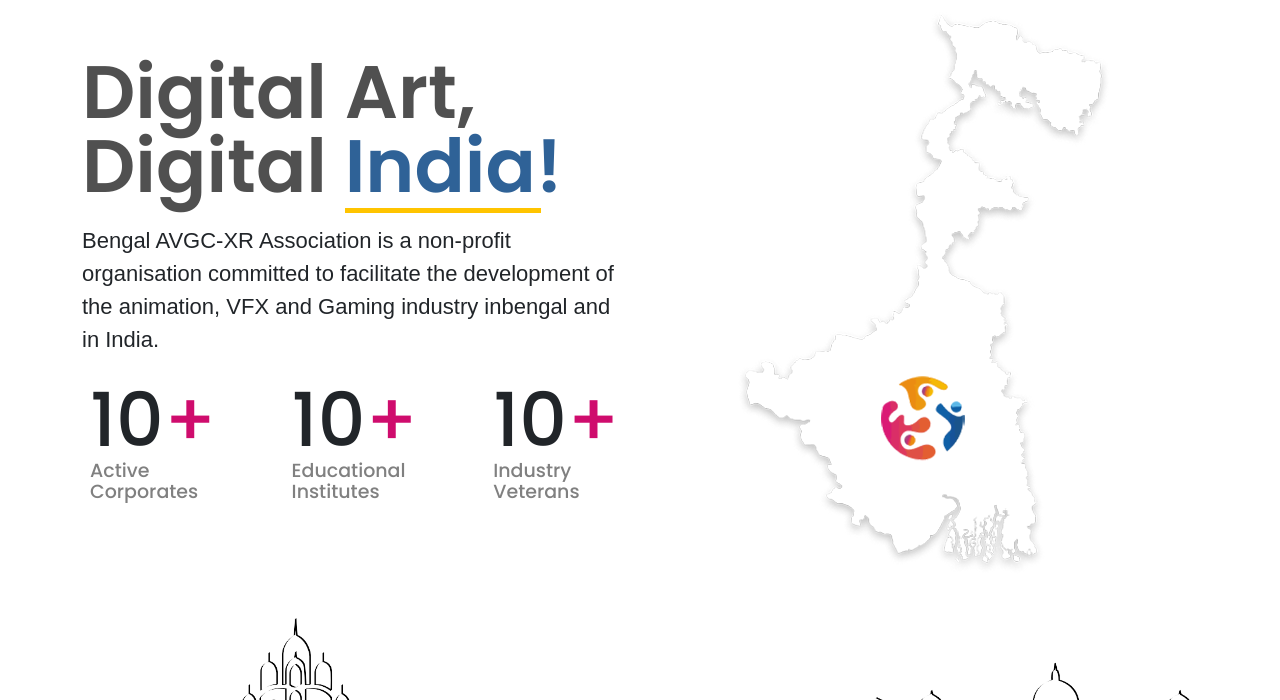
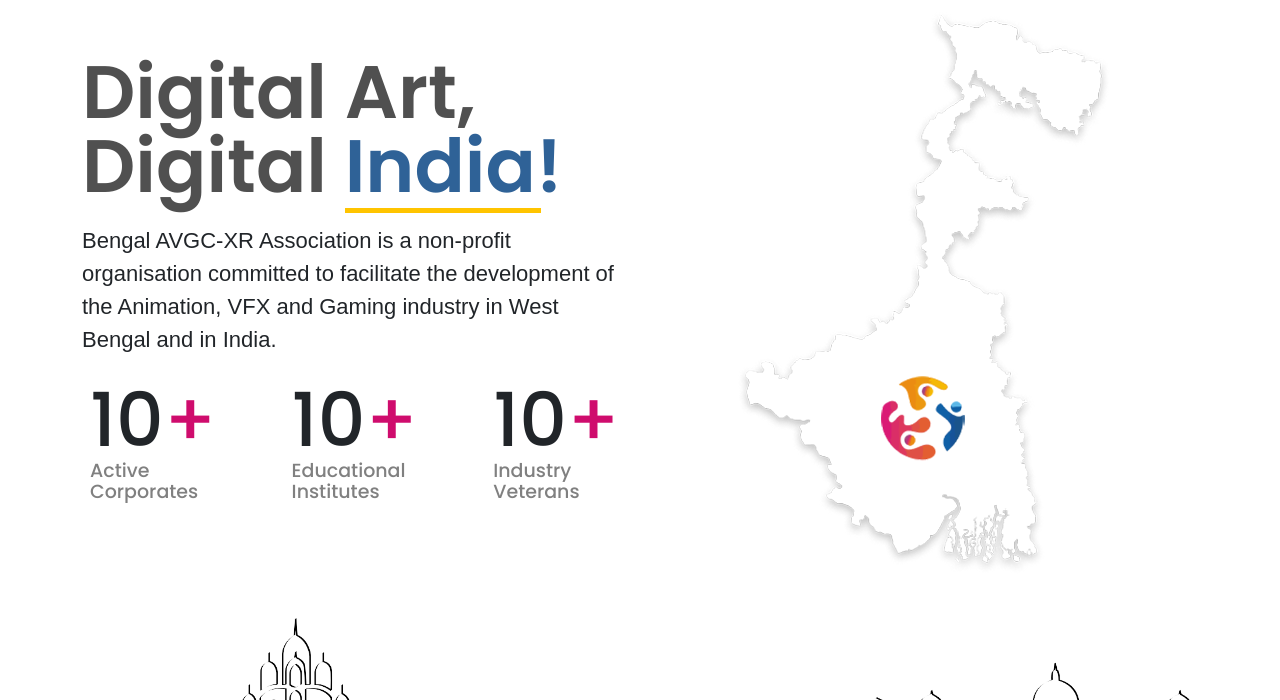
Before and after one commit to shahrukhdigitalwolf/avgc-xr, a plain HTML site: page index.html in a window 1280 px wide. Shown: the part 100-800 px from the top of the page. Drawn offline with Linux system fonts and the light colour scheme.

Commit message:
title change

```diff
--- a/index.html
+++ b/index.html
@@ -4,7 +4,7 @@
     <meta charset="UTF-8">
     <meta name="viewport" content="width=device-width, initial-scale=1.0">
     <meta name="description" content="">
-    <title>Document</title>
+    <title>AVGC-XR Bengal</title>
     <link rel="canonical" href="index.html" />
 
     <link rel="stylesheet" href="./assets/css/bootstrap.min.css">
@@ -73,7 +73,7 @@
                     <div>
                       <h1 class="hero-heading">Digital Art,<br/>Digital <span class="hero-spn">India!</span></h1>
                       <p class="hero-paragraph">
-                        Bengal AVGC-XR Association is a non-profit organisation committed to facilitate the development of the animation, VFX and Gaming industry inbengal and in India.
+                        Bengal AVGC-XR Association is a non-profit organisation committed to facilitate the development of the Animation, VFX and Gaming industry in West Bengal and in India.
                       </p>
                     </div>
                     <div class="d-flex justify-content-between p-2">
```
